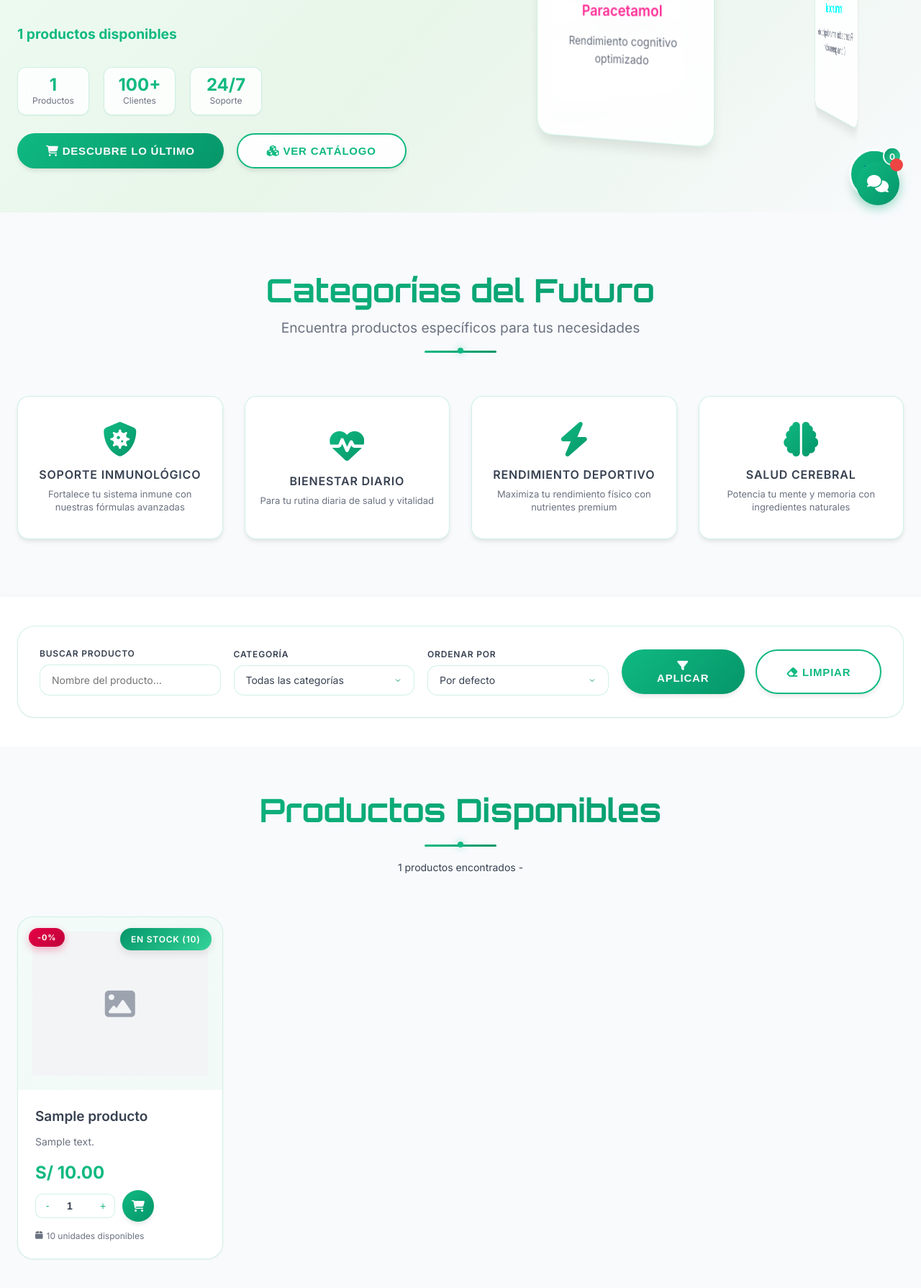
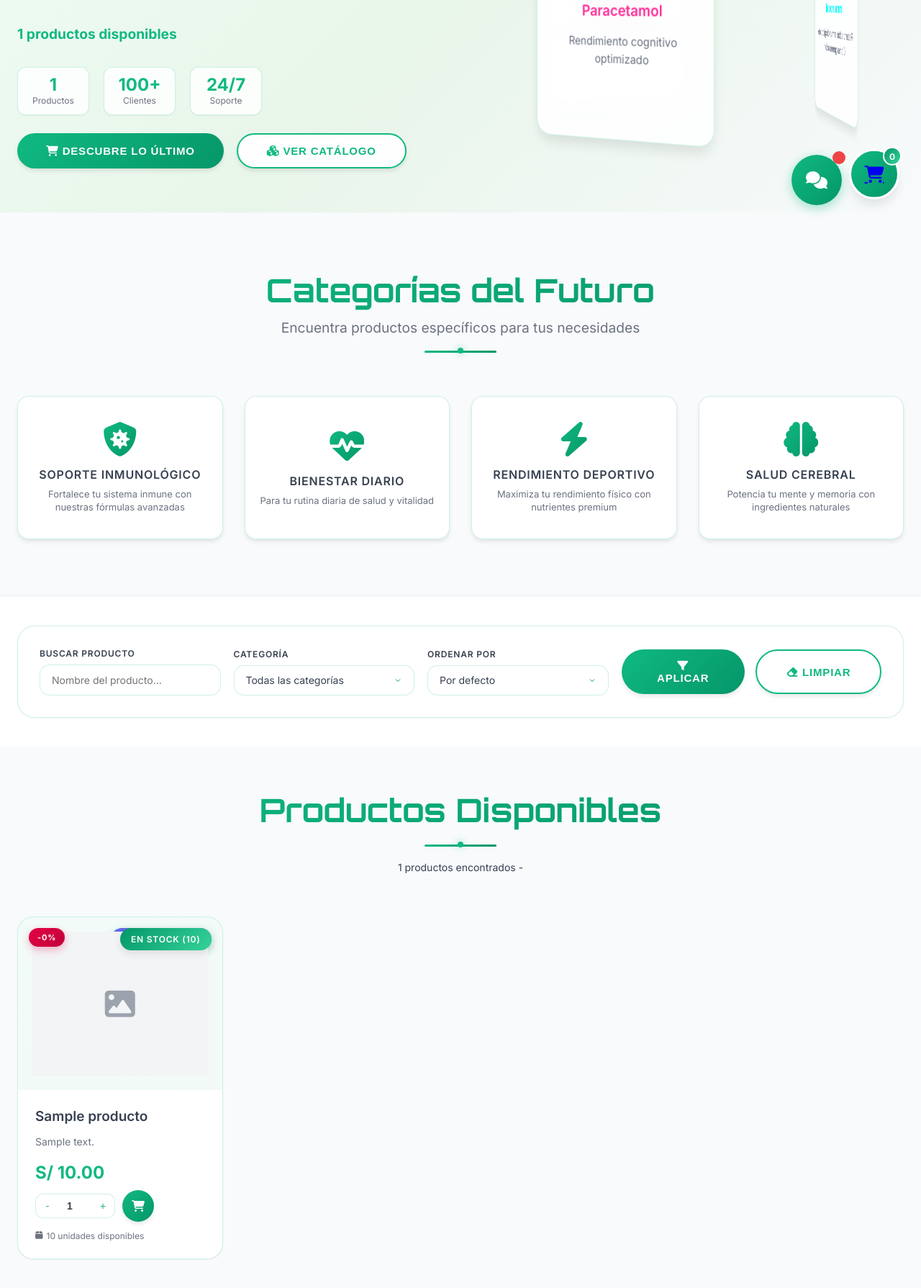
Before and after one commit to shisui9569/venta_bd, a PHP site: page / in a window 1280 px wide. Shown: the part 485-2274 px from the top of the page at 72% size. Run offline with PHP 8.4, Linux system fonts and the light colour scheme; tables that the repository leaves empty or names only in its code hold one stand-in row (values such as "Sample post").

Commit message:
index.php

```diff
--- a/index.php
+++ b/index.php
@@ -15,12 +15,14 @@ if ($pagina < 1) $pagina = 1;
 $busqueda = "";
 $categoria = "";
 $orden = "";
+$envio_gratis = "";
 
 // Verificar si es una carga inicial (sin parámetros GET) o una búsqueda intencional
-if (!empty($_GET) && (isset($_GET['buscar']) || isset($_GET['categoria']) || isset($_GET['orden']))) {
+if (!empty($_GET) && (isset($_GET['buscar']) || isset($_GET['categoria']) || isset($_GET['orden']) || isset($_GET['envio_gratis']))) {
     $busqueda = isset($_GET['buscar']) ? $conexion->real_escape_string($_GET['buscar']) : "";
     $categoria = isset($_GET['categoria']) ? $conexion->real_escape_string($_GET['categoria']) : "";
     $orden = isset($_GET['orden']) ? $_GET['orden'] : "";
+    $envio_gratis = isset($_GET['envio_gratis']) ? $conexion->real_escape_string($_GET['envio_gratis']) : "";
 }
 
 // Construir WHERE dinámico - SOLO PRODUCTOS CON STOCK DISPONIBLE
@@ -31,6 +33,9 @@ if ($busqueda != "") {
 if ($categoria != "") {
     $where .= " AND categoria = '$categoria'";
 }
+if ($envio_gratis != "") {
+    $where .= " AND envio_gratis = " . ($envio_gratis == '1' ? '1' : '0');
+}
 
 // Ordenamiento
 $orderBy = "ORDER BY id_producto DESC";
@@ -47,12 +52,18 @@ $totalPaginas = ceil($totalProductos / $productosPorPagina);
 // Calcular inicio
 $inicio = ($pagina - 1) * $productosPorPagina;
 
+// Verificar si la columna envio_gratis existe, si no, agregarla
+$result = $conexion->query("SHOW COLUMNS FROM productos LIKE 'envio_gratis'");
+if ($result->num_rows == 0) {
+    $conexion->query("ALTER TABLE productos ADD COLUMN envio_gratis BOOLEAN DEFAULT FALSE");
+}
+
 // Obtener productos de la página actual (solo disponibles)
-$sql = "SELECT id_producto, nombre, descripcion, categoria, precio_venta, precio_regular, descuento_porcentaje, descuento_monto, en_oferta, stock, imagen FROM productos $where $orderBy LIMIT $inicio, $productosPorPagina";
+$sql = "SELECT id_producto, nombre, descripcion, categoria, precio_venta, precio_regular, descuento_porcentaje, descuento_monto, en_oferta, envio_gratis, stock, imagen FROM productos $where $orderBy LIMIT $inicio, $productosPorPagina";
 $resultado = $conexion->query($sql);
 
 // Obtener productos agotados para mostrar en sección separada
-$sqlAgotados = "SELECT id_producto, nombre, descripcion, categoria, precio_venta, precio_regular, descuento_porcentaje, descuento_monto, en_oferta, stock, imagen FROM productos WHERE stock = 0 ORDER BY id_producto DESC LIMIT 4";
+$sqlAgotados = "SELECT id_producto, nombre, descripcion, categoria, precio_venta, precio_regular, descuento_porcentaje, descuento_monto, en_oferta, envio_gratis, stock, imagen FROM productos WHERE stock = 0 ORDER BY id_producto DESC LIMIT 4";
 $resultadoAgotados = $conexion->query($sqlAgotados);
 $totalAgotados = $resultadoAgotados->num_rows;
 ?>
@@ -2033,6 +2044,13 @@ $totalAgotados = $resultadoAgotados->num_rows;
               <?php endif; ?>
             </div>
 
+            <!-- Envío Gratis Badge -->
+            <?php if ($producto['envio_gratis']): ?>
+              <div class="product-badge" style="background: linear-gradient(135deg, #6366f1, #8b5cf6); top: 15px; left: auto; right: 15px;">
+                <i class="fas fa-truck mr-1"></i>Envío Gratis
+              </div>
+            <?php endif; ?>
+
             <!-- Descuento Badge -->
             <?php if ($producto['descuento_porcentaje'] > 0 || $producto['descuento_monto'] > 0): ?>
               <div class="descuento-badge">
@@ -2163,6 +2181,13 @@ $totalAgotados = $resultadoAgotados->num_rows;
             Agotado
           </div>
 
+          <!-- Envío Gratis Badge -->
+          <?php if ($productoAgotado['envio_gratis']): ?>
+            <div class="product-badge" style="background: linear-gradient(135deg, #6366f1, #8b5cf6); top: 15px; left: auto; right: 15px;">
+              <i class="fas fa-truck mr-1"></i>Envío Gratis
+            </div>
+          <?php endif; ?>
+
           <!-- Product Image -->
           <div class="product-image-container">
             <?php if (!empty($productoAgotado['imagen']) && file_exists($productoAgotado['imagen'])): ?>
@@ -2254,17 +2279,7 @@ $totalAgotados = $resultadoAgotados->num_rows;
         const searchContainer = document.getElementById('searchContainer');
 
         // Solo activar el campo de búsqueda cuando se haga clic directamente en él
-        document.addEventListener('click', function(e) {
-            // Si el clic NO fue en el contenedor de búsqueda, quitar el foco
-            if (!searchContainer.contains(e.target)) {
-                searchInput.blur();
-            }
-        });
-
-        // Prevenir propagación de clics dentro del contenedor de búsqueda
-        searchContainer.addEventListener('click', function(e) {
-            e.stopPropagation();
-        });
+        // Removido el código que quitaba el foco al hacer clic en otro lugar para evitar ocultar el menú
     });
 
     // ============================================
@@ -2276,12 +2291,14 @@ $totalAgotados = $resultadoAgotados->num_rows;
         const buscar = document.getElementById('buscarInput').value.trim();
         const categoria = document.getElementById('categoriaSelect').value;
         const orden = document.getElementById('ordenSelect').value;
+        const envio = document.getElementById('envioSelect').value;
 
         const params = new URLSearchParams();
 
         if (buscar) params.set('buscar', buscar);
         if (categoria) params.set('categoria', categoria);
         if (orden) params.set('orden', orden);
+        if (envio) params.set('envio_gratis', envio);
 
         // Redirigir con los nuevos parámetros
         const newUrl = 'index.php?' + params.toString();
@@ -2350,6 +2367,7 @@ $totalAgotados = $resultadoAgotados->num_rows;
         // Prevenir que los selects envíen automáticamente
         const categoriaSelect = document.getElementById('categoriaSelect');
         const ordenSelect = document.getElementById('ordenSelect');
+        const envioSelect = document.getElementById('envioSelect');
 
         if (categoriaSelect) {
             categoriaSelect.addEventListener('change', function(e) {
@@ -2360,6 +2378,13 @@ $totalAgotados = $resultadoAgotados->num_rows;
 
         if (ordenSelect) {
             ordenSelect.addEventListener('change', function(e) {
+                e.preventDefault();
+                // No hacer nada - solo el botón aplica los filtros
+            });
+        }
+
+        if (envioSelect) {
+            envioSelect.addEventListener('change', function(e) {
                 e.preventDefault();
                 // No hacer nada - solo el botón aplica los filtros
             });
@@ -2557,7 +2582,9 @@ $totalAgotados = $resultadoAgotados->num_rows;
 
       // Cerrar menú al hacer clic fuera
       document.addEventListener('click', (e) => {
-        if (!commercialNav.contains(e.target) && !mobileMenuBtn.contains(e.target)) {
+        // Solo cerrar el menú si el click no es en el menú ni en el botón de menú móvil
+        // y ademas estamos en vista móvil
+        if (!commercialNav.contains(e.target) && !mobileMenuBtn.contains(e.target) && window.innerWidth <= 991) {
           commercialNav.style.display = 'none';
         }
       });
@@ -2630,9 +2657,9 @@ $totalAgotados = $resultadoAgotados->num_rows;
     .chat-icon {
       position: fixed;
       bottom: 30px;
-      right: 30px;
-      width: 60px;
-      height: 60px;
+      right: 110px;  /* Ajustado para posicionarlo al lado del cart (30 + 70 + 10 de espacio) */
+      width: 70px;
+      height: 70px;
       background: linear-gradient(135deg, var(--primary), var(--secondary));
       border-radius: 50%;
       display: flex;
@@ -2666,7 +2693,7 @@ $totalAgotados = $resultadoAgotados->num_rows;
     .chatbot-widget {
       position: fixed;
       bottom: 100px;
-      right: 30px;
+      right: 100px;  /* Ajustado para alinearse con el icono del chat */
       width: 350px;
       height: 500px;
       background: var(--card-bg);
@@ -2812,13 +2839,13 @@ $totalAgotados = $resultadoAgotados->num_rows;
     @media (max-width: 768px) {
       .chatbot-widget {
         width: 300px;
-        right: 15px;
+        right: 95px; /* Ajustado para alinearse con el icono del chat */
         bottom: 90px;
       }
 
       .chat-icon {
         bottom: 20px;
-        right: 20px;
+        right: 100px; /* Ajustado para posicionarlo al lado del cart */
         width: 55px;
         height: 55px;
       }
@@ -2906,8 +2933,10 @@ $totalAgotados = $resultadoAgotados->num_rows;
 
       // Función para obtener respuesta del bot
       function getBotResponse(message) {
-        // Convertir mensaje a minúsculas para coincidencia
-        const lowerMessage = message.toLowerCase();
+        // Convertir mensaje a minúsculas para coincidencia y limpiar caracteres especiales
+        let lowerMessage = message.toLowerCase();
+        // Remover caracteres especiales y reemplazar con espacios para mejorar la detección de palabras
+        lowerMessage = lowerMessage.replace(/[^\w\s]/g, ' ');
 
         // Definir respuestas básicas
         let response = "Lo siento, no entiendo tu mensaje. ¿Podrías reformularlo o preguntarme algo sobre nuestros productos de salud?";
@@ -3048,7 +3077,28 @@ $totalAgotados = $resultadoAgotados->num_rows;
           'devolver': "Aceptamos devoluciones dentro de los 30 días siguientes a la compra, siempre que el producto esté en condiciones originales.",
           'promoción': "Consulta nuestra sección de promociones para ver los productos con descuento actualmente disponibles.",
           'promocion': "Consulta nuestra sección de promociones para ver los productos con descuento actualmente disponibles.",
-          'oferta': "Consulta nuestra sección de promociones para ver los productos con descuento actualmente disponibles."
+          'oferta': "Consulta nuestra sección de promociones para ver los productos con descuento actualmente disponibles.",
+          'devoluciones': "Aceptamos devoluciones dentro de los 30 días siguientes a la compra, siempre que el producto esté en condiciones originales.",
+          'reembolso': "Aceptamos devoluciones dentro de los 30 días siguientes a la compra, siempre que el producto esté en condiciones originales.",
+          'atencion al cliente': "Puedes contactarnos por email en atencion@saludperfecta.com o por teléfono al +51 987 654 321.",
+          'atención al cliente': "Puedes contactarnos por email en atencion@saludperfecta.com o por teléfono al +51 987 654 321.",
+          'servicio al cliente': "Puedes contactarnos por email en atencion@saludperfecta.com o por teléfono al +51 987 654 321.",
+          'ayuda con pedido': "Para consultas sobre tu pedido, puedes contactarnos por email en atencion@saludperfecta.com o por teléfono al +51 987 654 321.",
+          'estado de pedido': "Para consultar el estado de tu pedido, puedes contactarnos por email en atencion@saludperfecta.com o por teléfono al +51 987 654 321.",
+          'seguimiento': "Para consultar el estado de tu pedido, puedes contactarnos por email en atencion@saludperfecta.com o por teléfono al +51 987 654 321.",
+          'tracking': "Para consultar el estado de tu pedido, puedes contactarnos por email en atencion@saludperfecta.com o por teléfono al +51 987 654 321.",
+          'pago': "Aceptamos diversos métodos de pago, incluyendo tarjetas de crédito, débito y transferencia bancaria. Todos los pagos son seguros.",
+          'metodos de pago': "Aceptamos diversos métodos de pago, incluyendo tarjetas de crédito, débito y transferencia bancaria. Todos los pagos son seguros.",
+          'métodos de pago': "Aceptamos diversos métodos de pago, incluyendo tarjetas de crédito, débito y transferencia bancaria. Todos los pagos son seguros.",
+          'seguridad': "Tus datos personales y de pago están completamente seguros con nosotros. Usamos encriptación SSL y seguimos estrictos protocolos de seguridad.",
+          'privacidad': "Garantizamos la privacidad y protección de tus datos personales según la ley de protección de datos vigente.",
+          'buenas dias': "¡Buenos días! ¿En qué puedo ayudarte con tu salud hoy?",
+          'como estás': "¡Estoy bien, gracias! Listo para ayudarte con tus consultas de salud. ¿En qué te puedo asistir?",
+          'adiós': "¡Cuídate! Recuerda consultar siempre con un profesional de la salud si los síntomas persisten.",
+          'cuentame': "Puedo ayudarte con información sobre nuestros productos de salud, horarios de atención, o cualquier duda que tengas.",
+          'para que sirve': "Para conocer para qué sirve un producto específico, puedes mencionar el nombre del producto para que te proporcione información detallada.",
+          'informacion': "Puedo proporcionarte información sobre nuestros productos de salud, horarios de atención, o cualquier duda que tengas.",
+          'detalles': "Puedo proporcionarte detalles sobre nuestros productos de salud, horarios de atención, o cualquier duda que tengas."
         };
 
         // Buscar coincidencias exactas en orden de longitud (de más largas a más cortas)
@@ -3065,14 +3115,14 @@ $totalAgotados = $resultadoAgotados->num_rows;
         // Si no se encontró una coincidencia específica, verificar si el usuario está preguntando por un producto
         if (response.includes("no entiendo tu mensaje")) {
           // Verificar si el mensaje contiene palabras clave que indiquen que está buscando un producto
-          const palabrasProducto = ['túnez', 'taladro', 'producto', '¿qué es', '¿qué es un', '¿qué es una', '¿qué es el', '¿qué es la', 'qué es', 'cuéntame', 'información', 'sobre', 'describe', 'descripción', 'característica', 'características', 'para qué sirve', 'beneficios', 'efectos', 'efectos secundarios', 'ingredientes'];
+          const palabrasProducto = ['túnez', 'taladro', 'producto', '¿qué es', '¿qué es un', '¿qué es una', '¿qué es el', '¿qué es la', 'qué es', 'cuéntame', 'cuentame', 'información', 'informacion', 'sobre', 'describe', 'descripción', 'característica', 'características', 'para qué sirve', 'para que sirve', 'beneficios', 'efectos', 'efectos secundarios', 'ingredientes'];
 
           const tienePalabraProducto = palabrasProducto.some(palabra => lowerMessage.includes(palabra));
 
           if (tienePalabraProducto) {
             // Buscar si hay una palabra que podría ser un nombre de producto
             const palabras = lowerMessage.split(/\s+/);
-            const palabrasComunes = ['un', 'una', 'el', 'la', 'de', 'que', 'es', 'y', 'cuéntame', 'información', 'sobre', 'describe', 'qué', 'por', 'para', 'qué', 'es', 'un', 'una', 'el', 'la', 'en', 'al', 'con', 'le', 'les', 'se', 'me', 'te', 'le', 'nos', 'os'];
+            const palabrasComunes = ['un', 'una', 'el', 'la', 'de', 'que', 'es', 'y', 'cuéntame', 'cuentame', 'información', 'informacion', 'sobre', 'describe', 'qué', 'por', 'para', 'qué', 'es', 'un', 'una', 'el', 'la', 'en', 'al', 'con', 'le', 'les', 'se', 'me', 'te', 'le', 'nos', 'os'];
 
             let productoBuscado = '';
             for (const palabra of palabras) {
```
